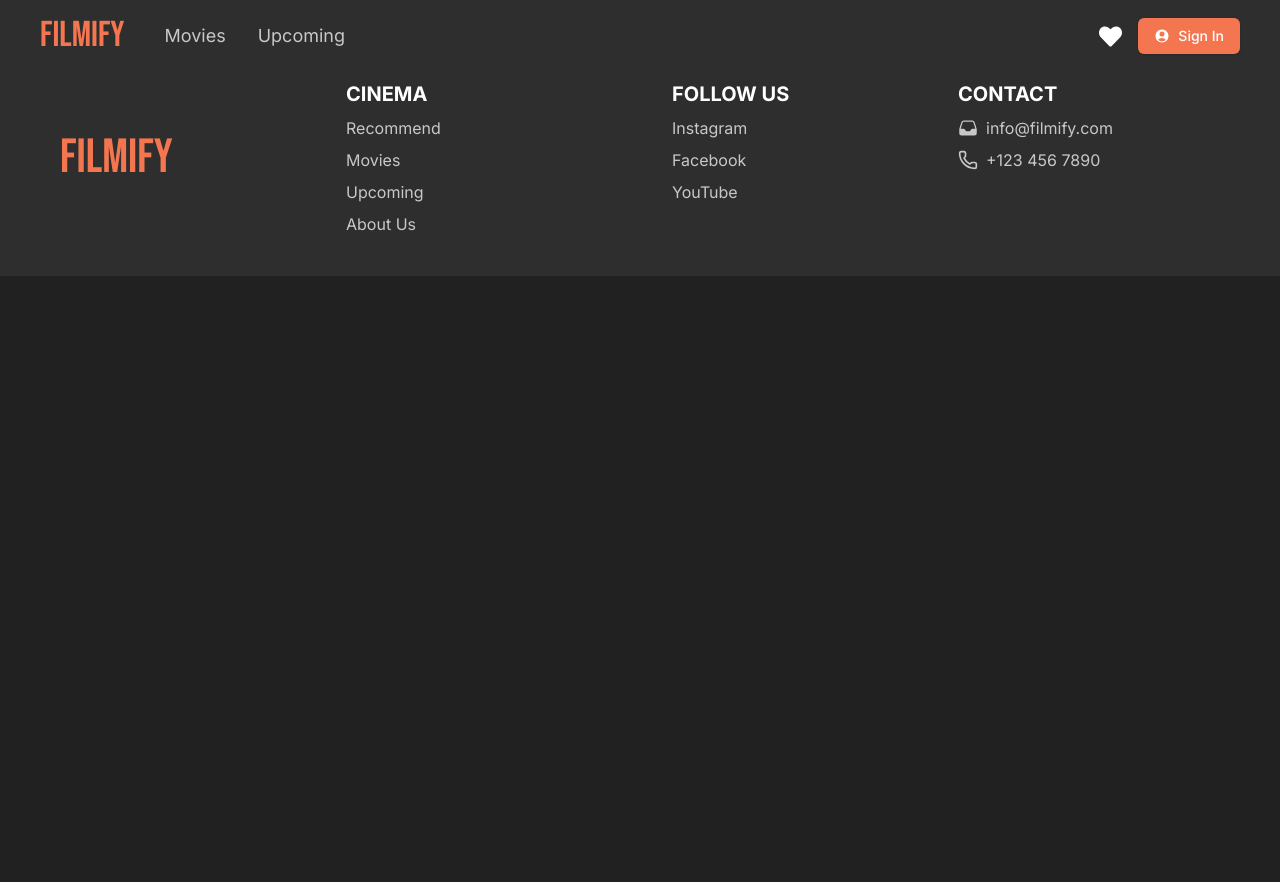
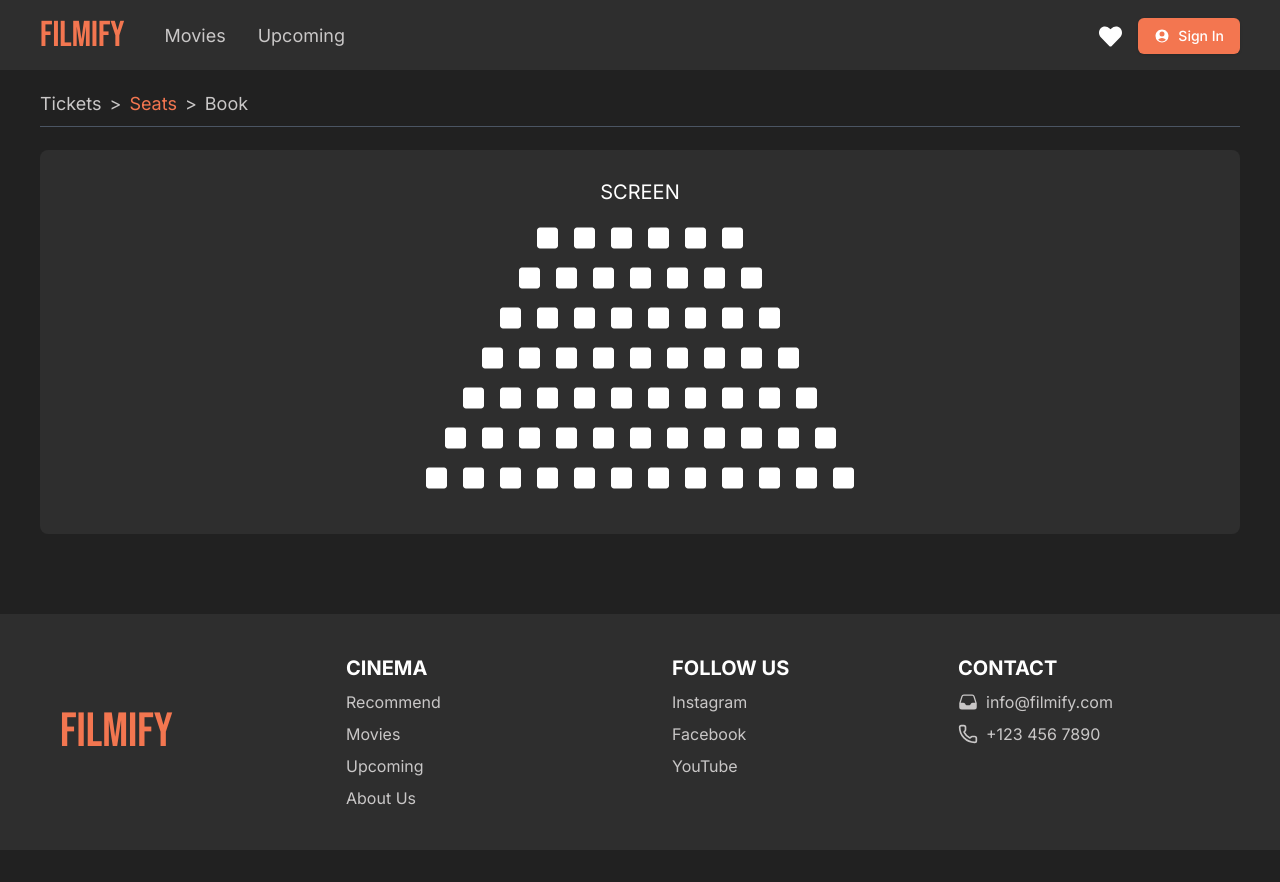
Before and after one commit to SaraMecinovic1/Filmify-project, a React (Vite) app: page /seats in a window 1280 px wide. Before the commit the page ends 800 px from the top, so only its background shows below. Built offline with nearby package versions, Linux system fonts and the light colour scheme; no server answers; the HTML template or start-up script is replaced by a standard one.

Commit message:
made cinema seats

```diff
--- a/package.json
+++ b/package.json
@@ -10,6 +10,9 @@
     "preview": "vite preview"
   },
   "dependencies": {
+    "@fortawesome/free-brands-svg-icons": "^6.7.2",
+    "@fortawesome/free-solid-svg-icons": "^6.7.2",
+    "@fortawesome/react-fontawesome": "^0.2.2",
     "@heroicons/react": "^2.2.0",
     "@hookform/resolvers": "^3.10.0",
     "@radix-ui/react-label": "^2.1.1",
--- a/src/App.tsx
+++ b/src/App.tsx
@@ -16,6 +16,7 @@ import MyWatchingList from "./pages/MyListPage";
 import { useEffect } from "react";
 import { useAuthStore } from "./store/authStore";
 import BookTicket from "./pages/Reservation/BookTicket";
+import Seats from "./pages/Reservation/BookSeats";
 
 const queryClient = new QueryClient();
 
@@ -40,6 +41,7 @@ function App() {
           <Route path="/login" element={<Login />} />
           <Route path="/watchlist" element={<MyWatchingList />} />
           <Route path="/reservation/:id" element={<BookTicket />} />
+          <Route path="/seats/" element={<Seats />} />
         </Routes>
         <Footer />
       </div>
--- /dev/null
+++ b/src/component/Seats.tsx
@@ -0,0 +1,87 @@
+import { FontAwesomeIcon } from "@fortawesome/react-fontawesome";
+import { faSquare } from "@fortawesome/free-solid-svg-icons"; // Importujte faSquare
+
+const SeatsBox = () => {
+  return (
+    <div className="w-[600px] h-auto flex flex-col px-10 ">
+      <div className="flex flex-row justify-center mb-4">
+        {[...Array(6)].map((_, index) => (
+          <FontAwesomeIcon
+            key={index}
+            icon={faSquare}
+            className="text-2xl mx-2 text-accent"
+            id={`seat-1-${index}`}
+          />
+        ))}
+      </div>
+
+      <div className="flex flex-row justify-center mb-4">
+        {[...Array(7)].map((_, index) => (
+          <FontAwesomeIcon
+            key={index}
+            icon={faSquare}
+            className="text-2xl mx-2  text-accent"
+            id={`seat-2-${index}`}
+          />
+        ))}
+      </div>
+
+      <div className="flex flex-row justify-center mb-4">
+        {[...Array(8)].map((_, index) => (
+          <FontAwesomeIcon
+            key={index}
+            icon={faSquare}
+            className="text-2xl mx-2  text-accent"
+            id={`seat-3-${index}`}
+          />
+        ))}
+      </div>
+
+      <div className="flex flex-row justify-center mb-4">
+        {[...Array(9)].map((_, index) => (
+          <FontAwesomeIcon
+            key={index}
+            icon={faSquare}
+            className="text-2xl mx-2  text-accent"
+            id={`seat-4-${index}`}
+          />
+        ))}
+      </div>
+
+      <div className="flex flex-row justify-center mb-4">
+        {[...Array(10)].map((_, index) => (
+          <FontAwesomeIcon
+            key={index}
+            icon={faSquare}
+            className="text-2xl mx-2  text-accent"
+            id={`seat-5-${index}`}
+          />
+        ))}
+      </div>
+
+      <div className="flex flex-row justify-center mb-4">
+        {[...Array(11)].map((_, index) => (
+          <FontAwesomeIcon
+            key={index}
+            icon={faSquare}
+            className="text-2xl mx-2  text-accent"
+            id={`seat-6-${index}`}
+          />
+        ))}
+      </div>
+
+      <div className="flex flex-row justify-center mb-4">
+        {[...Array(12)].map((_, index) => (
+          <FontAwesomeIcon
+            key={index}
+            icon={faSquare}
+            className="text-2xl mx-2  text-accent"
+            id={`seat-7-${index}`}
+          />
+        ))}
+      </div>
+    </div>
+  );
+};
+
+export default SeatsBox;
--- /dev/null
+++ b/src/pages/Reservation/BookSeats.tsx
@@ -0,0 +1,24 @@
+import Loader from "@/component/loading";
+import SeatsBox from "@/component/Seats";
+import Stepper from "@/component/Stepper";
+import React from "react";
+
+type Props = {};
+
+const Seats = (props: Props) => {
+  return (
+    <div className="w-full h-full px-4 sm:px-6 lg:px-10">
+      <Stepper />
+
+      <div className="w-full h-auto mb-5 sm:mb-20 p-3 sm:p-7 rounded-lg bg-[#2e2e2e] flex flex-col items-center gap-5">
+        <div className="mb-">
+          <h1 className="font-normal text-xl text-accent">SCREEN</h1>
+        </div>
+
+        <SeatsBox />
+      </div>
+    </div>
+  );
+};
+
+export default Seats;
--- a/src/pages/Reservation/BookTicket.tsx
+++ b/src/pages/Reservation/BookTicket.tsx
@@ -22,9 +22,10 @@ const BookTicket = () => {
   const { newData, addTicket, removeTicket, userData } = useDataStore();
 
   const onSubmit = (formData: any) => {
-    const { adultsCount, childrenCount } = userData || {
+    const { adultsCount, childrenCount, seats } = userData || {
       adultsCount: 0,
       childrenCount: 0,
+      seats: [],
     };
 
     if (adultsCount === 0 && childrenCount === 0) {
@@ -36,9 +37,10 @@ const BookTicket = () => {
       data?.id || 0,
       formData.movieDate,
       adultsCount,
-      childrenCount
+      childrenCount,
+      seats
     );
-    navigate("/");
+    navigate("/seats");
   };
 
   console.log("Tickets: ", userData);
--- a/src/store/dataStore.ts
+++ b/src/store/dataStore.ts
@@ -43,7 +43,7 @@ export const useDataStore = create<BookProps>((set) => ({
         date,
         adultsCount: adults,
         childrenCount: children,
-        seats: seats || [], // Ako seats nisu prosleđeni, koristi praznu listu
+        seats: seats || [],
       },
       loading: false,
     }),
@@ -58,15 +58,14 @@ export const useDataStore = create<BookProps>((set) => ({
     }));
   },
 
-  // Ostale funkcije ostaju nepromenjene
   addTicket: (type) => {
     set((state) => {
-      const userData = state.userData || { adultsCount: 0, childrenCount: 0 };
+      const userData = state.userData || { adultsCount: 0, childrenCount: 0 }; // {}zato ako podaci jos nisu inicijalizovani da moze da koristi ove podtake normalno i da radi funkcija
       const totalTickets = userData.adultsCount + userData.childrenCount;
 
       if (totalTickets >= 6) {
         toast.info("Maximum number of tickets is 6!");
-        return state;
+        return state; //vrati trenutno stanje totalTickets
       }
 
       if (type === "adults") {
```
Also changed, not shown: 1 other file (tests, documents, lock files or other folders).
